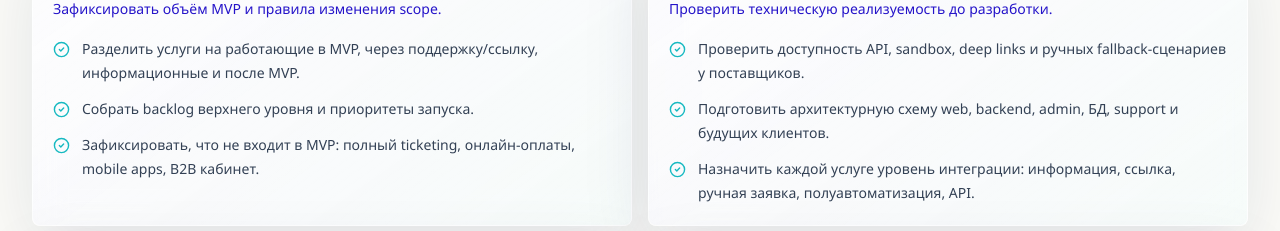
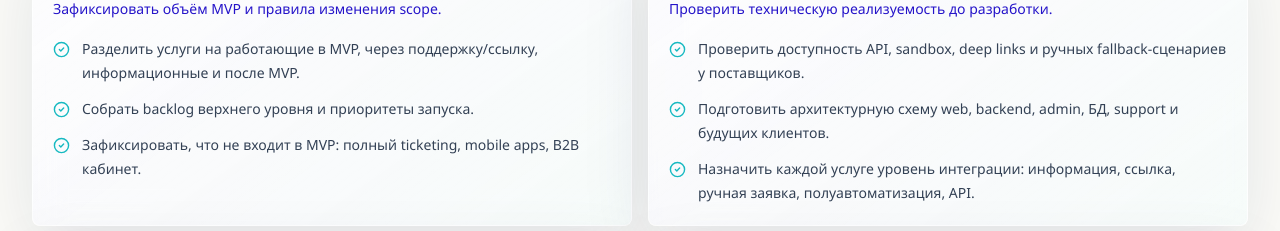
Before and after one commit to RawenHold/orient, a Next.js app: page /stages/0 in a window 1280 px wide. Shown: the part 860-1091 px from the top of the page. Built offline with nearby package versions, Linux system fonts and the light colour scheme.

Commit message:
Update phases.ts

```diff
--- a/src/data/phases.ts
+++ b/src/data/phases.ts
@@ -35,7 +35,7 @@ const stage0Roles: RoleTask[] = [
     tasks: [
       "Разделить услуги на работающие в MVP, через поддержку/ссылку, информационные и после MVP.",
       "Собрать backlog верхнего уровня и приоритеты запуска.",
-      "Зафиксировать, что не входит в MVP: полный ticketing, онлайн-оплаты, mobile apps, B2B кабинет.",
+      "Зафиксировать, что не входит в MVP: полный ticketing, mobile apps, B2B кабинет.",
     ],
   },
   {
```
